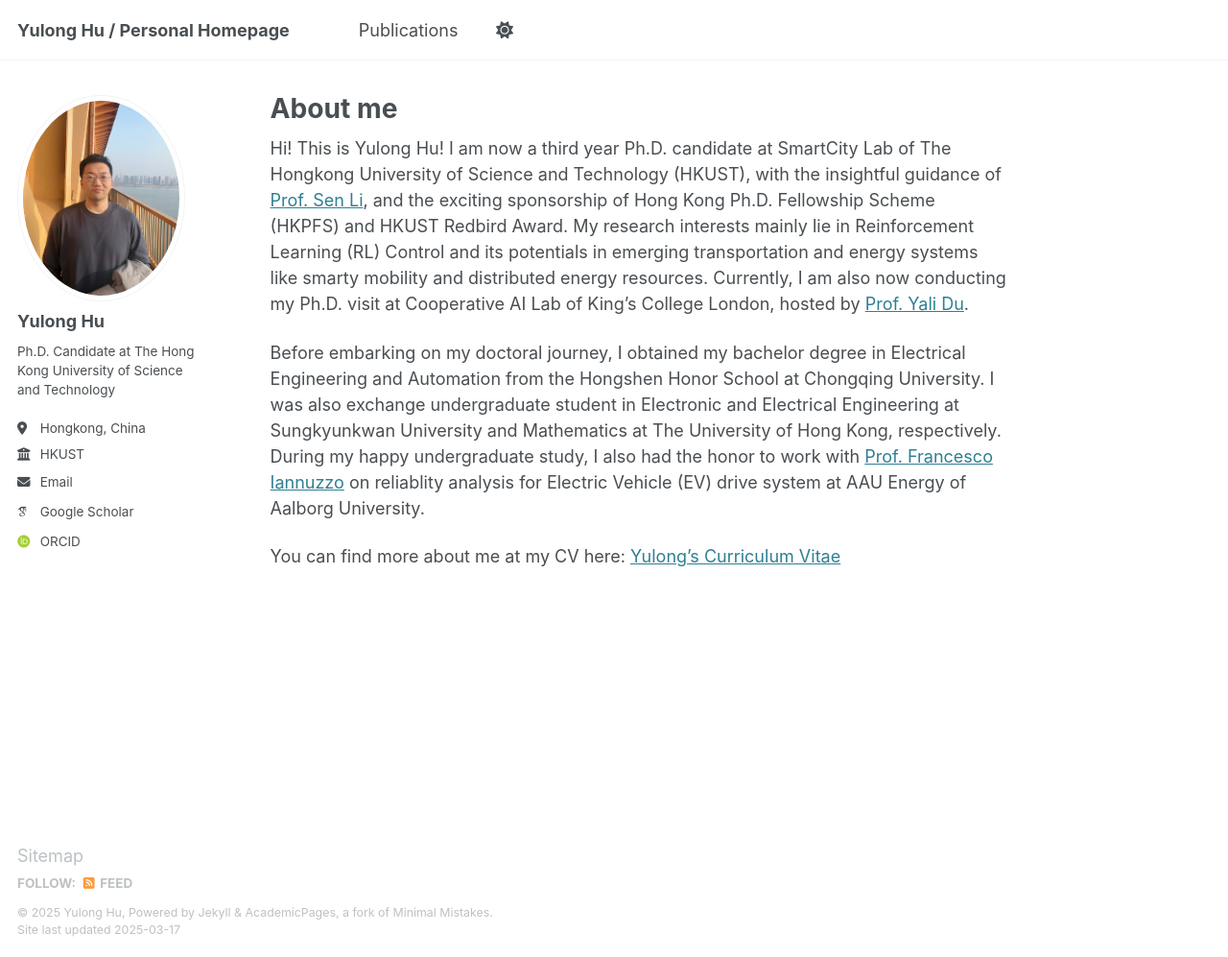
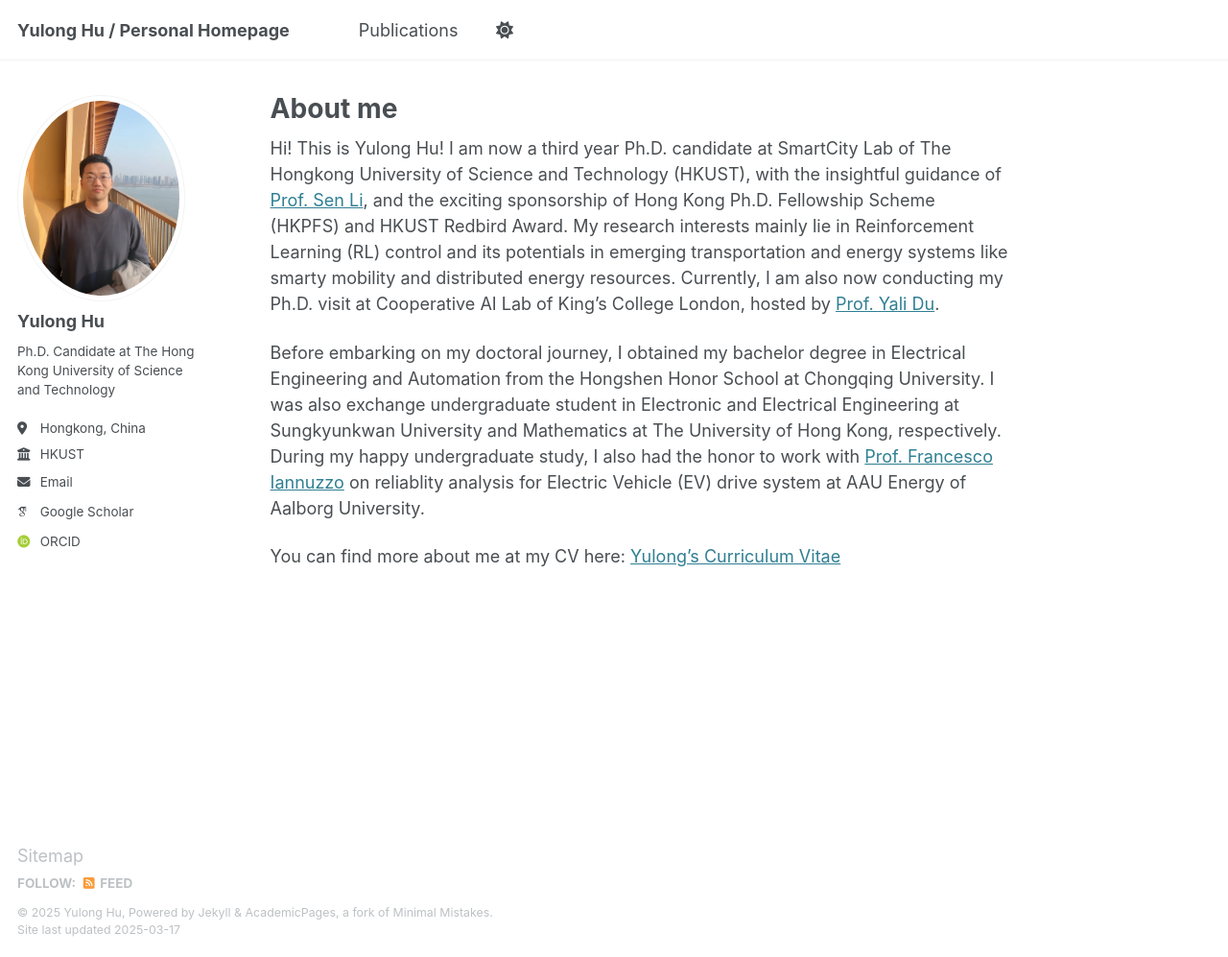
Before and after one commit to yulonghu2000/yulonghu2000.github.io, a Jekyll site: the page built from _pages/about.md, in a window 1280 px wide and 997 px high. Shown: the whole window at 96% size. Built offline with Jekyll 4.4.1, drawn with Linux system fonts in a browser that asks for light colours; some web fonts are replaced.

```diff
--- a/_pages/about.md
+++ b/_pages/about.md
@@ -7,7 +7,7 @@ redirect_from:
   - /about.html
 ---
 
-Hi! This is Yulong Hu! I am now a third year Ph.D. candidate at SmartCity Lab of The Hongkong University of Science and Technology (HKUST), with the insightful guidance of [Prof. Sen Li](https://seng.hkust.edu.hk/about/people/faculty/sen-li), and the exciting sponsorship of Hong Kong Ph.D. Fellowship Scheme (HKPFS) and HKUST Redbird Award. My research interests mainly lie in Reinforcement Learning (RL) Control and its potentials in emerging transportation and energy systems like smarty mobility and distributed energy resources. Currently, I am also now conducting my Ph.D. visit at Cooperative AI Lab of King's College London, hosted by [Prof. Yali Du](https://www.kcl.ac.uk/people/yali-du).
+Hi! This is Yulong Hu! I am now a third year Ph.D. candidate at SmartCity Lab of The Hongkong University of Science and Technology (HKUST), with the insightful guidance of [Prof. Sen Li](https://seng.hkust.edu.hk/about/people/faculty/sen-li), and the exciting sponsorship of Hong Kong Ph.D. Fellowship Scheme (HKPFS) and HKUST Redbird Award. My research interests mainly lie in Reinforcement Learning (RL) control and its potentials in emerging transportation and energy systems like smarty mobility and distributed energy resources. Currently, I am also now conducting my Ph.D. visit at Cooperative AI Lab of King's College London, hosted by [Prof. Yali Du](https://www.kcl.ac.uk/people/yali-du).
 
 Before embarking on my doctoral journey, I obtained my bachelor degree in Electrical Engineering and Automation from the Hongshen Honor School at Chongqing University. I was also exchange undergraduate student in Electronic and Electrical Engineering at Sungkyunkwan University and Mathematics at The University of Hong Kong, respectively. During my happy undergraduate study, I also had the honor to work with [Prof. Francesco Iannuzzo](https://vbn.aau.dk/en/persons/fia) on reliablity analysis for Electric Vehicle (EV) drive system at AAU Energy of Aalborg University.
 
```
